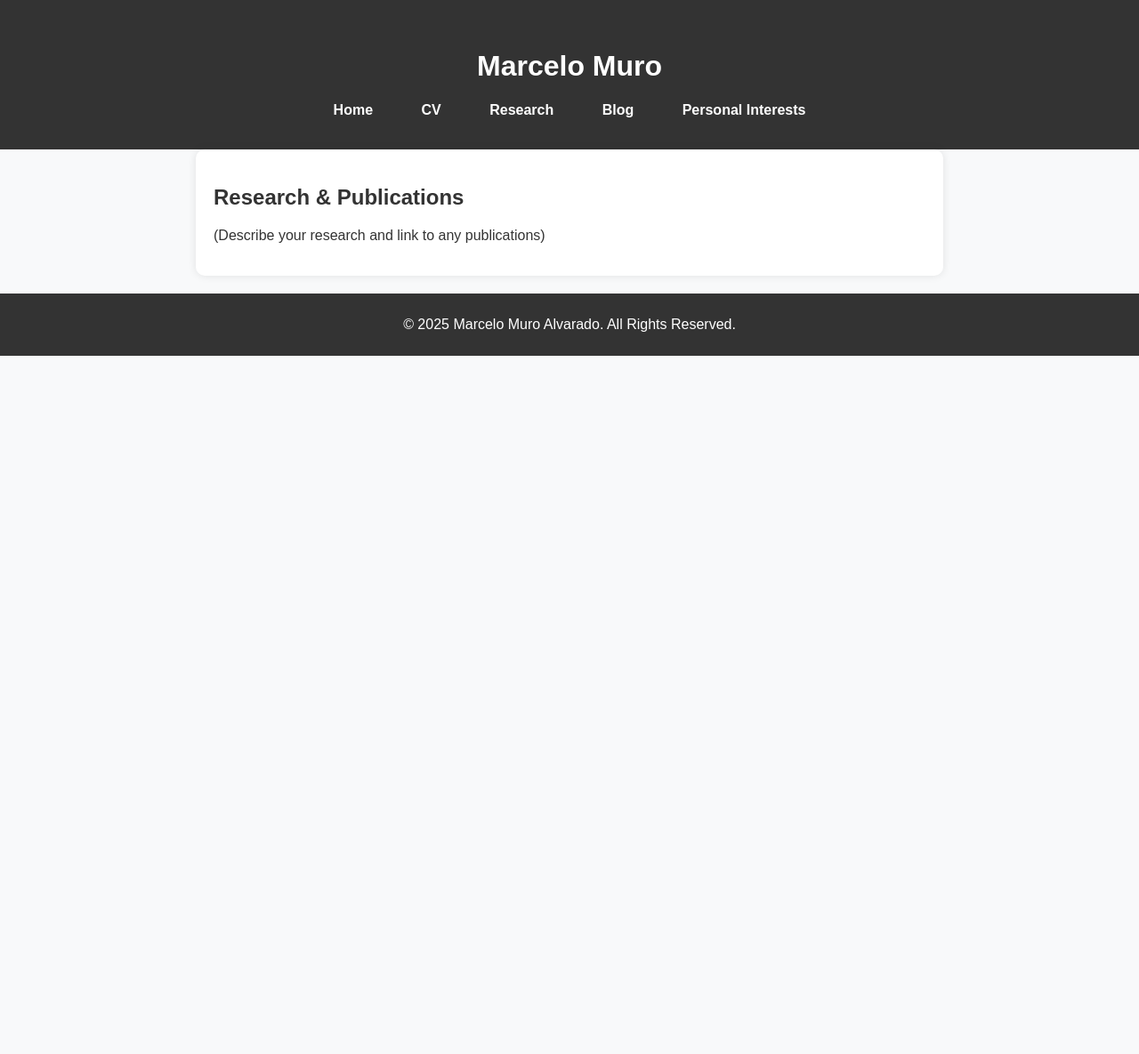
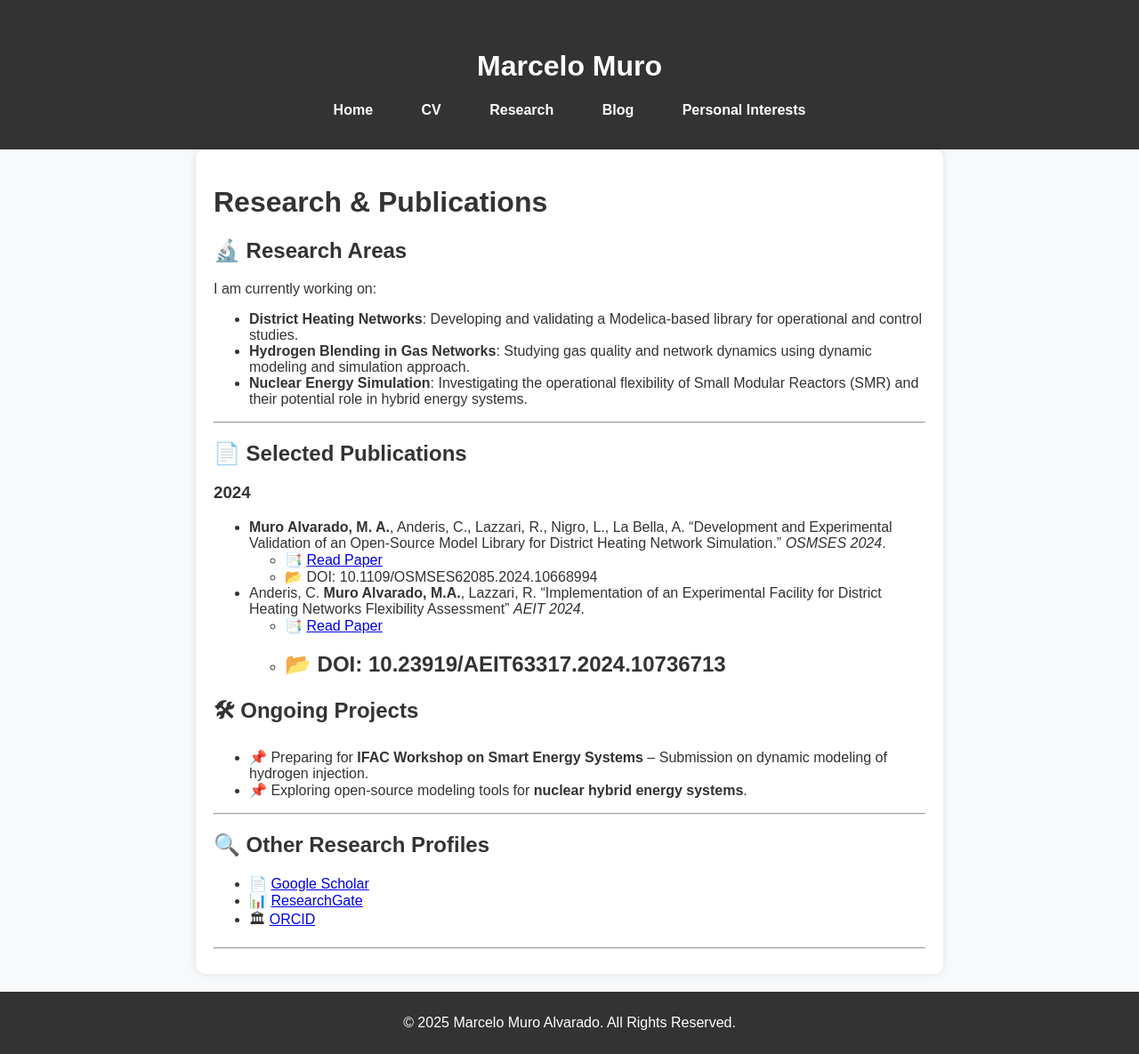
Before and after one commit to marcelo-muro/marcelo-muro.github.io, a Jekyll site: the page built from research.md, in a window 1280 px wide. Shown: the whole page at 89% size. Built offline with Jekyll 4.4.1, drawn with Linux system fonts in a browser that asks for light colours; before the commit the page ends 900 px from its top, so only the background shows below that.

Commit message:
Update research.md

```diff
--- a/research.md
+++ b/research.md
@@ -4,6 +4,37 @@ title: "Research & Publications"
 permalink: /research/
 ---
 
-## Research & Publications
+# Research & Publications
 
-(Describe your research and link to any publications)
+## 🔬 Research Areas
+I am currently working on:
+- **District Heating Networks**: Developing and validating a Modelica-based library for operational and control studies.
+- **Hydrogen Blending in Gas Networks**: Studying gas quality and network dynamics using dynamic modeling and simulation approach.
+- **Nuclear Energy Simulation**: Investigating the operational flexibility of Small Modular Reactors (SMR) and their potential role in hybrid energy systems.
+
+---
+
+## 📄 Selected Publications
+
+### **2024**
+- **Muro Alvarado, M. A.**, Anderis, C., Lazzari, R., Nigro, L., La Bella, A. "Development and Experimental Validation of an Open-Source Model Library for District Heating Network Simulation." *OSMSES 2024*.
+  - 📑 [Read Paper](https://your-link-here.com)
+  - 📂 DOI: 10.1109/OSMSES62085.2024.10668994
+
+- Anderis, C. **Muro Alvarado, M.A.**, Lazzari, R. "Implementation of an Experimental Facility for District Heating Networks Flexibility Assessment" *AEIT 2024*.
+  - 📑 [Read Paper](https://your-link-here.com)
+  - 📂 DOI: 10.23919/AEIT63317.2024.10736713
+---
+
+## 🛠 Ongoing Projects
+- 📌 Preparing for **IFAC Workshop on Smart Energy Systems** – Submission on dynamic modeling of hydrogen injection.
+- 📌 Exploring open-source modeling tools for **nuclear hybrid energy systems**.
+
+---
+
+## 🔍 Other Research Profiles
+- 📄 [Google Scholar](https://scholar.google.com/)
+- 📊 [ResearchGate](https://www.researchgate.net/profile/Marcelo-Muro-Alvarado-2)
+- 🏛 [ORCID](https://orcid.org/0009-0007-5738-3232)
+
+---
```
